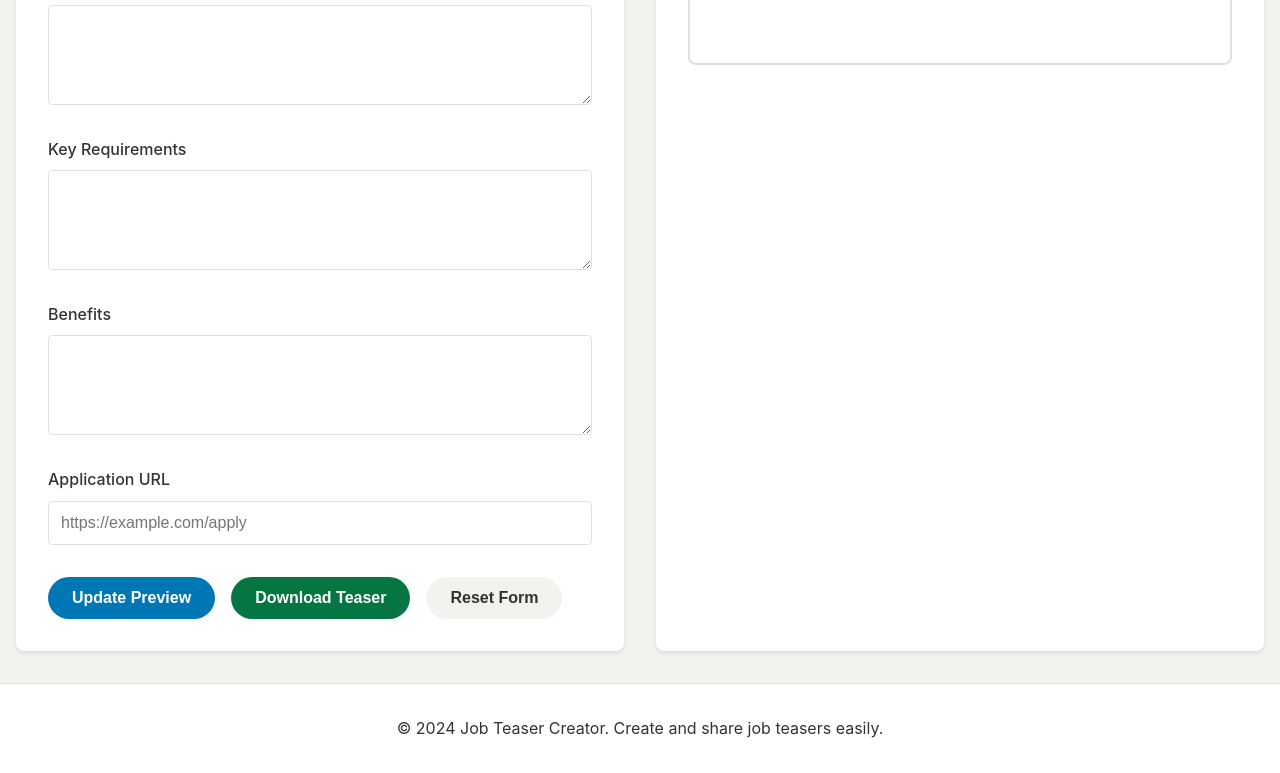
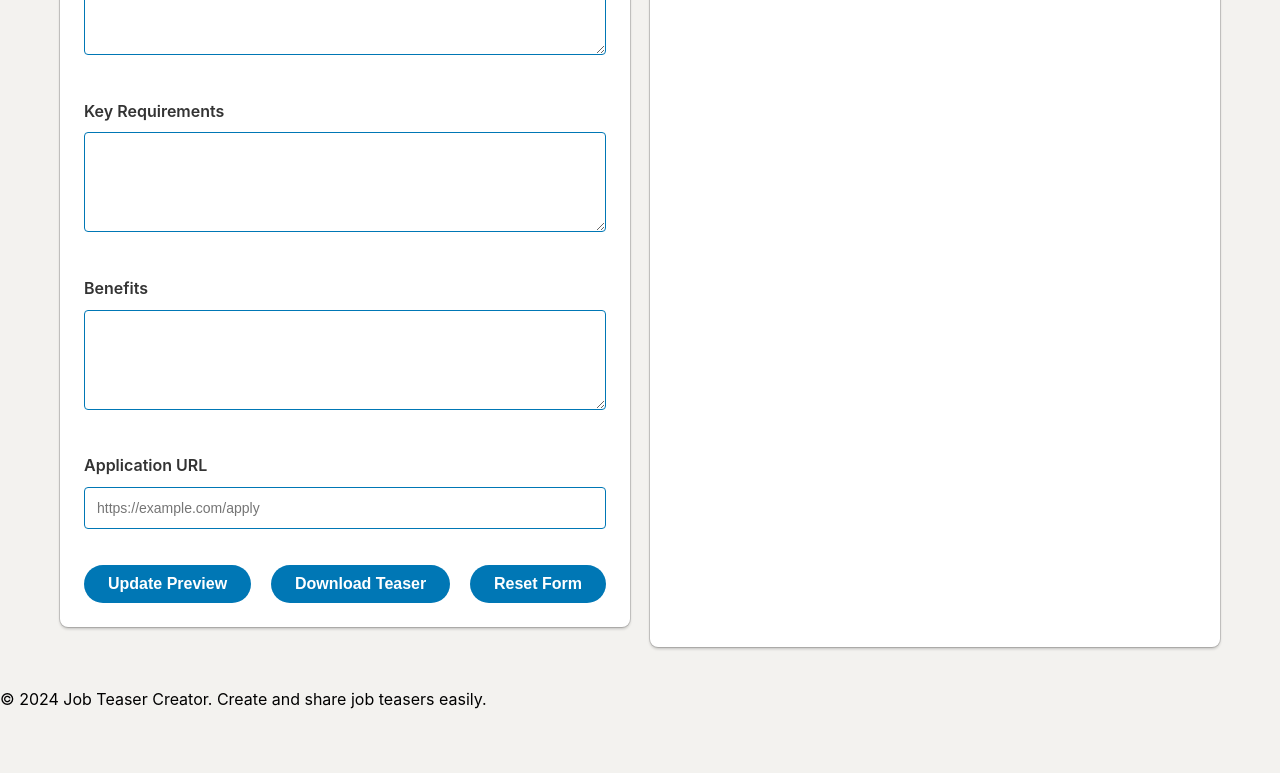
Before and after one commit to boilermaker-innovator/jobteaser026-mvp, a plain HTML site: page index.html in a window 1280 px wide. Shown: the part 704-1477 px from the top of the page. After the commit the page ends 1416 px from the top, so only its background shows below. Drawn offline with Linux system fonts and the light colour scheme; files that its build step writes are made by us from their sources; files whose address does not match are found by name.

Commit message:
Update style.css
Formating

```diff
--- a/style.css
+++ b/style.css
@@ -1,13 +1,4 @@
-/* Main Layout and Typography */
-:root {
-    --primary-color: #0077B5;
-    --secondary-color: #004471;
-    --background-color: #f3f2ef;
-    --text-color: #333333;
-    --border-color: #e0e0e0;
-    --success-color: #057642;
-}
-
+/* Reset and Base Styles */
 * {
     margin: 0;
     padding: 0;
@@ -17,131 +8,119 @@
 body {
     font-family: -apple-system, system-ui, BlinkMacSystemFont, "Segoe UI", Roboto, "Helvetica Neue", Arial, sans-serif;
     line-height: 1.6;
-    color: var(--text-color);
-    background-color: var(--background-color);
+    margin: 0;
+    padding: 0;
+    background-color: #f3f2ef;
 }
 
-/* Header Styling */
-header {
-    background-color: var(--primary-color);
+/* Header */
+.header {
+    background-color: #0077B5;
     color: white;
-    padding: 2rem 1rem;
+    padding: 20px 0;
     text-align: center;
-    box-shadow: 0 2px 4px rgba(0, 0, 0, 0.1);
+    box-shadow: 0 2px 4px rgba(0,0,0,0.1);
 }
 
-header h1 {
-    font-size: 2.5rem;
-    margin-bottom: 0.5rem;
-}
-
-.subtitle {
-    font-size: 1.2rem;
-    opacity: 0.9;
+.header h1 {
+    margin: 0;
+    font-size: 24px;
+    font-weight: 600;
 }
 
 /* Main Container */
 .container {
-    max-width: 1400px;
-    margin: 2rem auto;
-    padding: 0 1rem;
+    max-width: 1200px;
+    margin: 20px auto;
+    padding: 20px;
     display: flex;
-    gap: 2rem;
+    flex-wrap: wrap;
+    gap: 20px;
 }
 
-/* Form Styling */
+/* Form Container */
 .form-container {
-    flex: 1;
-    background: white;
-    padding: 2rem;
+    background-color: #ffffff;
+    padding: 24px;
     border-radius: 8px;
-    box-shadow: 0 2px 4px rgba(0, 0, 0, 0.1);
+    margin-bottom: 20px;
+    box-shadow: 0 0 0 1px rgba(0,0,0,0.15), 0 2px 3px rgba(0,0,0,0.2);
+    flex: 1 1 500px;
 }
 
+/* Form Elements */
 .form-group {
-    margin-bottom: 1.5rem;
+    margin-bottom: 20px;
 }
 
 label {
     display: block;
-    margin-bottom: 0.5rem;
-    font-weight: 500;
+    font-weight: 600;
+    margin-bottom: 8px;
+    color: #333;
 }
 
 input, textarea {
     width: 100%;
-    padding: 0.75rem;
-    border: 1px solid var(--border-color);
+    padding: 12px;
+    border: 1px solid #0077B5;
     border-radius: 4px;
-    font-size: 1rem;
+    font-size: 14px;
+    margin-bottom: 16px;
 }
 
 textarea {
+    height: 100px;
     resize: vertical;
-    min-height: 100px;
 }
 
 input:focus, textarea:focus {
     outline: none;
-    border-color: var(--primary-color);
-    box-shadow: 0 0 0 2px rgba(0, 119, 181, 0.2);
+    border-color: #0077B5;
+    box-shadow: 0 0 0 2px rgba(0,119,181,0.2);
 }
 
-/* Button Styling */
+/* Button Styles */
 .button-group {
     display: flex;
-    gap: 1rem;
-    margin-top: 2rem;
+    justify-content: space-between;
+    margin-top: 20px;
 }
 
 button {
-    padding: 0.75rem 1.5rem;
+    padding: 10px 24px;
+    background-color: #0077B5;
+    color: white;
     border: none;
     border-radius: 24px;
-    font-size: 1rem;
+    cursor: pointer;
+    transition: background-color 0.3s;
     font-weight: 600;
-    cursor: pointer;
-    transition: all 0.2s ease;
-}
-
-#previewBtn {
-    background-color: var(--primary-color);
-    color: white;
-}
-
-#downloadBtn {
-    background-color: var(--success-color);
-    color: white;
-}
-
-#resetBtn {
-    background-color: #f3f2ef;
-    color: var(--text-color);
+    font-size: 16px;
 }
 
 button:hover {
-    opacity: 0.9;
-    transform: translateY(-1px);
+    background-color: #006097;
 }
 
-/* Preview Section */
+/* Preview Container */
 .preview-container {
-    flex: 1;
-    background: white;
-    padding: 2rem;
+    flex: 1 1 500px;
+    background: #ffffff;
+    padding: 24px;
     border-radius: 8px;
-    box-shadow: 0 2px 4px rgba(0, 0, 0, 0.1);
+    box-shadow: 0 0 0 1px rgba(0,0,0,0.15), 0 2px 3px rgba(0,0,0,0.2);
 }
 
 .preview {
-    border: 2px solid var(--border-color);
+    border: 3px solid #0077B5;
+    padding: 24px;
     border-radius: 8px;
-    padding: 1.5rem;
-    min-height: 500px;
+    min-height: 400px;
 }
 
 /* Responsive Design */
-@media (max-width: 1024px) {
+@media (max-width: 768px) {
     .container {
         flex-direction: column;
     }
@@ -150,27 +129,13 @@ button:hover {
     .preview-container {
         width: 100%;
     }
-}
 
-@media (max-width: 600px) {
     .button-group {
         flex-direction: column;
+        gap: 10px;
     }
 
     button {
         width: 100%;
     }
-
-    header h1 {
-        font-size: 2rem;
-    }
 }
-
-/* Footer Styling */
-footer {
-    text-align: center;
-    padding: 2rem;
-    background: white;
-    border-top: 1px solid var(--border-color);
-    margin-top: 2rem;
-}
```
